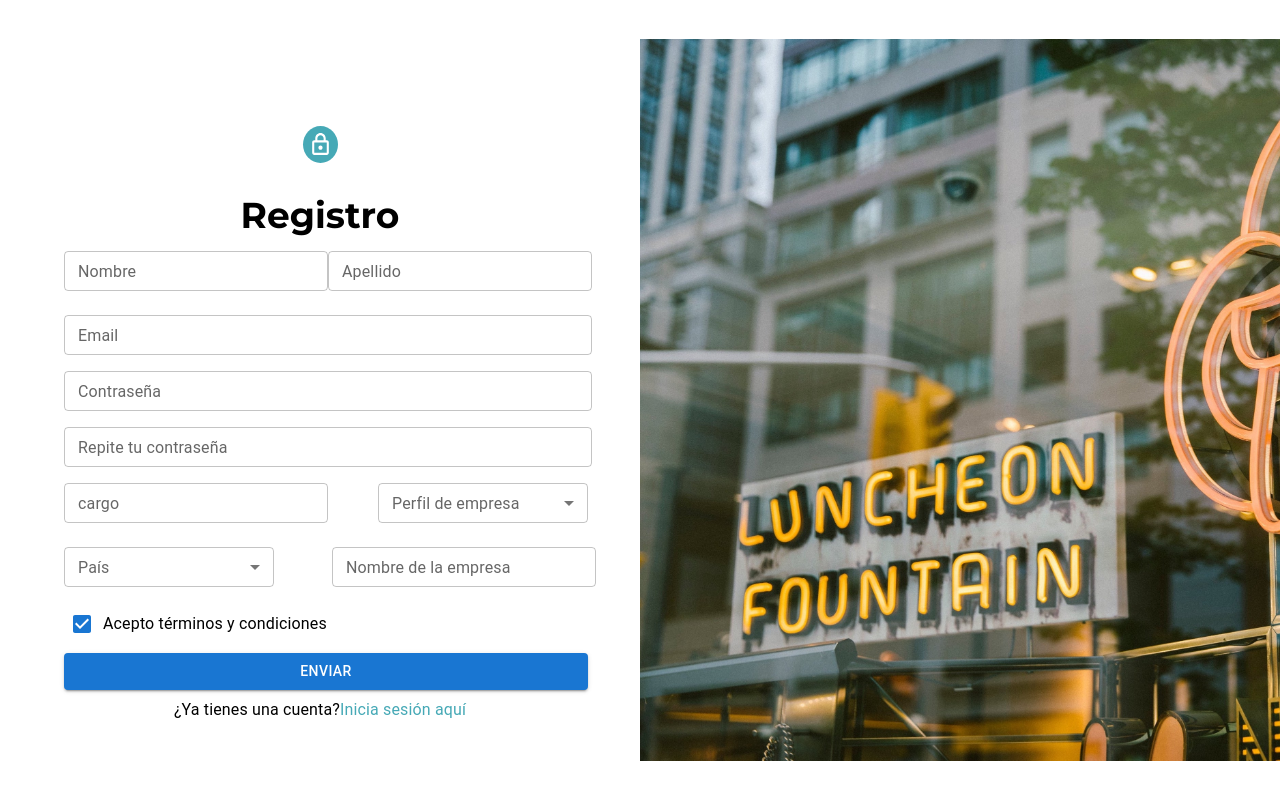
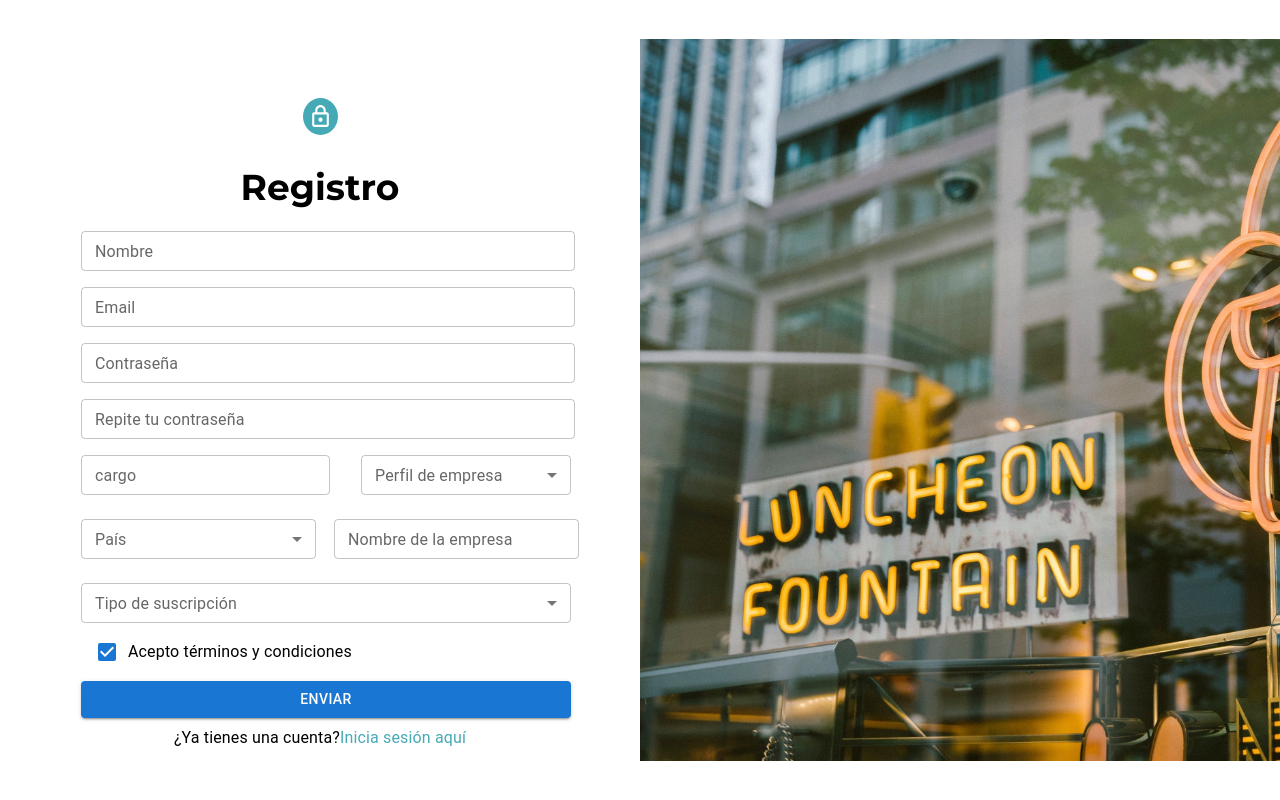
Before and after one commit to octocodevs/jointure-frontend, a Next.js app: page /admin/register in a window 1280 px wide. Built offline with nearby package versions, Linux system fonts and the light colour scheme.

Commit message:
styles partialy fixed

```diff
--- a/package.json
+++ b/package.json
@@ -17,6 +17,7 @@
     "@mui/icons-material": "^5.15.14",
     "@mui/material": "^5.15.14",
     "axios": "^1.6.8",
+    "js-cookie": "^3.0.5",
     "next": "14.1.4",
     "react": "^18",
     "react-dom": "^18"
--- a/src/app/components/Buttons/LargeButton.jsx
+++ b/src/app/components/Buttons/LargeButton.jsx
@@ -2,7 +2,7 @@ const { Button } = require("@mui/material")
 
 const LargeButton = ({ onClick }) => {
     return (
-      <Button onClick={onClick} variant="contained" className="bg-[#46A9B6] w-full hover:bg-[#337C86]">Enviar</Button>
+      <Button type="submit" onClick={onClick} variant="contained" className="bg-[#46A9B6] w-full hover:bg-[#337C86]"sx={{ width: '100%' }} >Enviar</Button>
     )
   }
 
--- a/src/app/components/RegisterForm/RegisterForm.jsx
+++ b/src/app/components/RegisterForm/RegisterForm.jsx
@@ -1,5 +1,5 @@
 'use client'
-import { useState,useEffect } from "react";
+import { useState, useEffect, useContext } from "react";
 import LargeInput from "@/app/components/mui/inputs/LargeInput";
 import SmallInput from "../mui/inputs/SmallInput";
 import CheckboxLabels from "../mui/inputs/Checkbox";
@@ -7,17 +7,19 @@ import LargeButton from '../Buttons/LargeButton';
 import FormControl from '@mui/material/FormControl';
 import Box from '@mui/material/Box';
 import Typography from '@mui/material/Typography';
-import BoxBasic from "../mui/shapes/LockerShape";
 import BasicSelect from "../mui/inputs/BasicSelect";
 import LockIcon from "../mui/Incons/LockIcon";
 import Link from "next/link";
+import axios from "axios";
+import { registerNewUser } from "../../../../services/axios";
 
 
 
 export default function RegisterForm() {
   // useState inputs
+
   const [nameValue, setNameValue] = useState('');
-  const [lastNameValue, setLastNameValue] = useState('');
+  // const [lastNameValue, setLastNameValue] = useState('');
   const [emailValue, setEmailValue] = useState('');
   const [passwordValue, setPasswordValue] = useState('');
   const [confirmPasswordValue, setConfirmPasswordValue] = useState('');
@@ -25,19 +27,20 @@ export default function RegisterForm() {
   const [confirmPasswordError, setConfirmPasswordError] = useState('');
   const [formError, setFormError] = useState(false);
   const [country, setCountry] = useState('');
-  const [positionValue,setPositionValue] = useState('');
-  const [companyValue,setCompanyValue]= useState('');
-  const [profileValue,setProfileValue]= useState('');
+  const [positionValue, setPositionValue] = useState('');
+  const [companyValue, setCompanyValue] = useState('');
+  const [profileValue, setProfileValue] = useState('');
+  const [subscriptionType, setSubscriptionType] = useState('');
 
   const handleNameChange = (event) => {
     setNameValue(event.target.value);
     console.log("Name:", event.target.value);
   };
 
-  const handleLastNameChange = (event) => {
-    setLastNameValue(event.target.value);
-    console.log("Last Name:", event.target.value);
-  };
+  // const handleLastNameChange = (event) => {
+  //   setLastNameValue(event.target.value);
+  //   console.log("Last Name:", event.target.value);
+  // };
 
   const handleEmailChange = (event) => {
     setEmailValue(event.target.value);
@@ -82,10 +85,42 @@ export default function RegisterForm() {
     setCompanyValue(event.target.value);
   };
 
-  const handleClick = () => {
-    console.log("botón clickado");
+  // const handleClick = () => {
+  //   console.log("botón clickado");
+  // };
+
+  const handleSubmit = async (e) => {
+
+    const userData = {
+      name: nameValue,
+      email: emailValue,
+      password: passwordValue,
+      confirmPassword: confirmPasswordValue,
+      position: positionValue,
+      company: companyValue,
+      profile: profileValue,
+      country: country,
+      subscriptionType: subscriptionType,
     };
 
+    try {
+      const response = await registerNewUser(userData);
+      console.log('Registro exitoso:', response);
+      // Aquí podrías redirigir al usuario a otra página o realizar otras acciones
+    } catch (error) {
+      console.error('Error al registrar:', error);
+      // Aquí podrías manejar el error y mostrar un mensaje al usuario
+    }
+  };
+
+  const handleButtonClick = (e) => {
+    e.preventDefault();
+    if (!passwordError && !confirmPasswordError) {
+      handleSubmit();
+    } else {
+      setFormError(true);
+    }
+  };
 
   return (
     <Box
@@ -96,10 +131,29 @@ export default function RegisterForm() {
       </Box>
       {/* <BoxBasic className="p-32" /> */}
       <h1 className="font-bold mt-4 text-4xl" variant="h5">Registro</h1>
-      <FormControl>
+      <FormControl onSubmit={handleSubmit} >
 
         <Box className="flex flex-row mt-2 justify-between px-1">
-          <SmallInput
+          {/* <LargeInput
+            id="name"
+            label="Nombre"
+            variant="outlined"
+            value={nameValue}
+            onChange={handleNameChange}
+            type="text"
+          /> */}
+          {/* <SmallInput
+            id="lastname"
+            label="Apellido"
+            variant="outlined"
+            value={lastNameValue}
+            onChange={handleLastNameChange}
+            type="text"
+          />*/}
+        </Box>
+
+        <Box className="mt-2 px-1">
+          <LargeInput
             id="name"
             label="Nombre"
             variant="outlined"
@@ -107,17 +161,6 @@ export default function RegisterForm() {
             onChange={handleNameChange}
             type="text"
           />
-          <SmallInput
-            id="lastname"
-            label="Apellido"
-            variant="outlined"
-            value={lastNameValue}
-            onChange={handleLastNameChange}
-            type="text"
-          />
-        </Box>
-
-        <Box className="mt-2 px-1">
           <LargeInput
             id="email"
             label="Email"
@@ -135,7 +178,7 @@ export default function RegisterForm() {
             type="password"
           />
           <LargeInput
-              id="confirmPassword"
+            id="password_confirmation"
             label="Repite tu contraseña"
             variant="outlined"
             value={confirmPasswordValue}
@@ -147,6 +190,7 @@ export default function RegisterForm() {
         </Box>
 
         <Box className="flex flex-row justify-between gap-6  ml-1">
+          <Box width="50%">
             <SmallInput
               id="position"
               label="cargo"
@@ -154,10 +198,12 @@ export default function RegisterForm() {
               value={positionValue}
               onChange={handlePositionChange}
               type="text"
-            className= "mr-2"
+              className="mr-3"
             />
+          </Box>
+          <Box width="50% mr-3">
             <BasicSelect
-            id="company-profile"
+              id="profile_type"
               label="Perfil de empresa"
               value={profileValue}
               onChange={setProfileValue}
@@ -172,9 +218,10 @@ export default function RegisterForm() {
               }}
             />
           </Box>
+        </Box>
 
         <Box className="flex flex-row mt-2 ml-3 gap-2 justify-between">
-
+          <Box width="48%">
             <BasicSelect
               id="country"
               label="País"
@@ -190,8 +237,10 @@ export default function RegisterForm() {
                 '& .MuiSelect-root': { backgroundColor: 'lightblue' },
               }}
             />
+          </Box>
+          <Box width="50%">
             <SmallInput
-            id="company"
+              id="business_name"
               label="Nombre de la empresa"
               variant="outlined"
               value={companyValue}
@@ -199,16 +248,30 @@ export default function RegisterForm() {
               type="text"
             />
           </Box>
+        </Box>
 
-        <Box className="mt-2 px-1">
-          {/* <LargeInput
-          /> */}
+        <Box className="mt-2 pl-3 w-full">
+          <BasicSelect
+            id="subscription_type"
+            label="Tipo de suscripción"
+            value={subscriptionType}
+            onChange={setSubscriptionType}
+            options={[
+              { value: 10, label: 'basic' },
+              { value: 20, label: 'standard' },
+              { value: 30, label: 'premium' },
+            ]}
+            sx={{
+              '& .MuiInputLabel-root': { color: 'red' },
+              '& .MuiSelect-root': { backgroundColor: 'lightblue' },
+            }}
+          />
           <CheckboxLabels />
         </Box>
 
-        <Box className="mt-2 ml-3">
+        <Box className="mt-2 ml-3 ">
           <LargeButton
-            onClick={handleClick}
+            onClick={handleButtonClick}
           />
         </Box>
 
--- a/src/app/components/mui/inputs/BasicSelect.jsx
+++ b/src/app/components/mui/inputs/BasicSelect.jsx
@@ -12,7 +12,7 @@ export default function BasicSelect(props) {
   };
 
   return (
-      <FormControl sx={{my:1, minWidth:210}} size='small'>
+      <FormControl sx={{my:1, minWidth:210, width: '100%'}} size='small'>
         <InputLabel id={id}>{label}</InputLabel>
         <Select
           labelId={id}
```
Also changed, not shown: 1 other file (tests, documents, lock files or other folders). Lines whose indentation alone changed are shown as unchanged.
